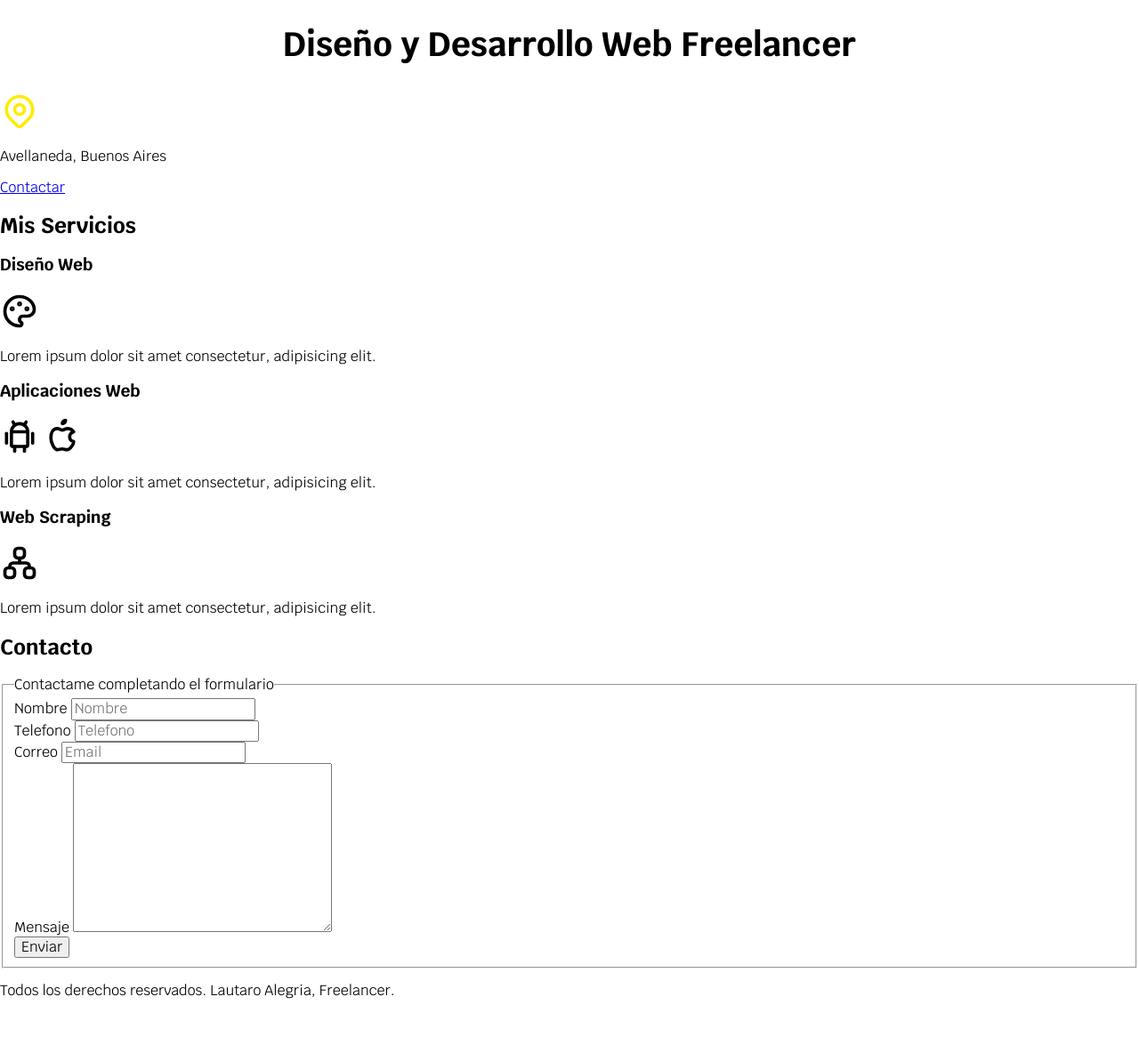
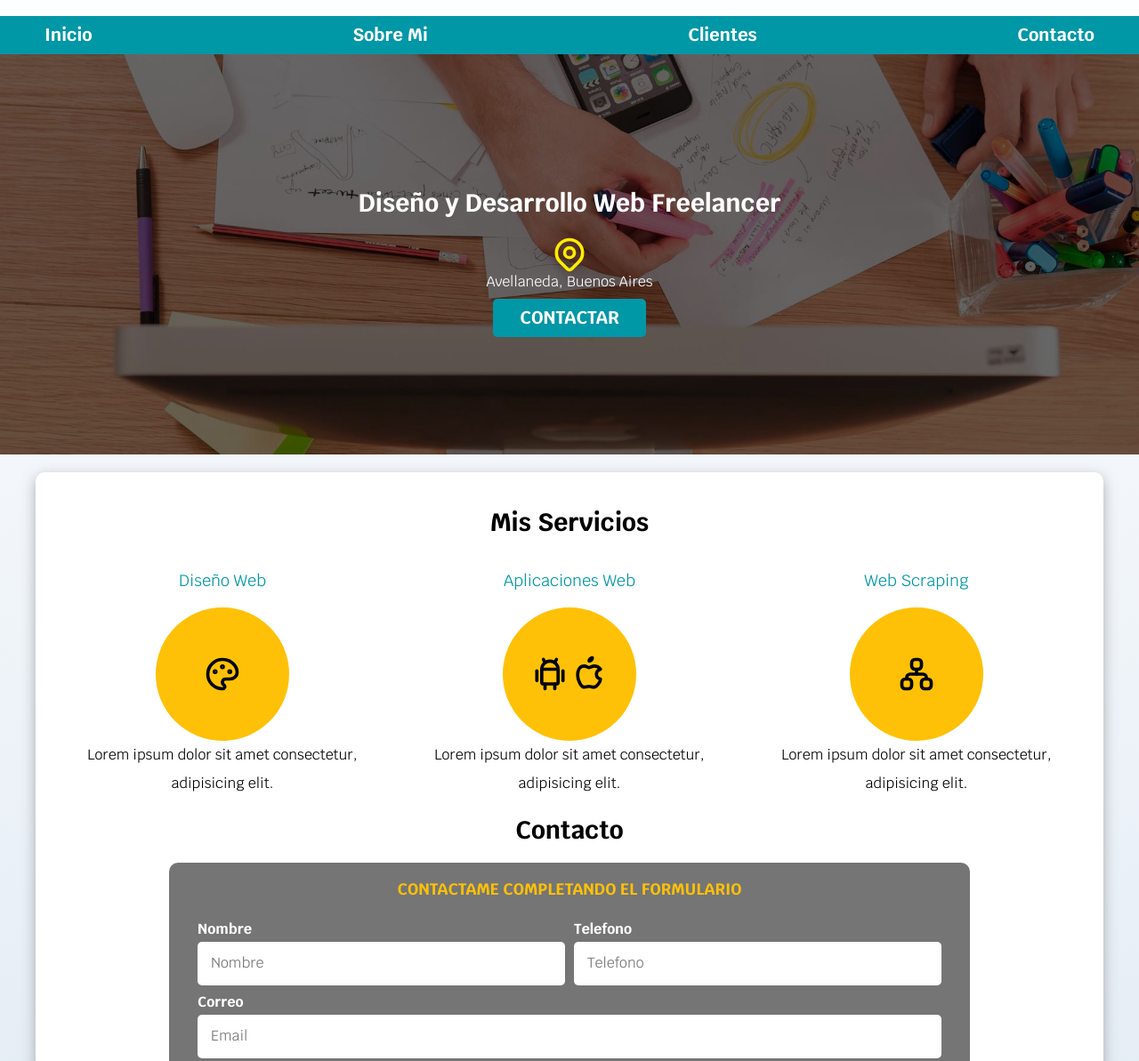
Before and after one commit to n-alegria/Desarrollo-Web, a plain HTML site: page Freelancer/index.html in a window 1280 px wide. Shown: the part 117-1310 px from the top of the page at 89% size. Before the commit the page ends 1256 px from the top, so only its background shows below. Drawn offline with Linux system fonts and the light colour scheme.

Commit message:
Proyecto Freelancer

```diff
--- a/Freelancer/css/styles.css
+++ b/Freelancer/css/styles.css
@@ -1,35 +1,297 @@
-:root{
+:root {
     --blanco: #ffffff;
     --oscuro: #212121;
     --primario: #ffc107;
     --secundario: #0097A7;
     --gris: #757575;
-
+    --grisClaro: #DFE9F3;
 }
 
-html{
-    font-size: 62.5%;
+*,
+*::before,
+*::after {
+    margin: 0;
+    padding: 0;
+    box-sizing: border-box;
 }
 
-body{
+html {
+    box-sizing: border-box;
+    font-size: 62.5%;
+    scroll-snap-type: x mandatory;
+    scroll-behavior: smooth;
+}
+
+.servicios,
+.navegacion-principal,
+.formulario {
+    scroll-snap-align: center;
+    scroll-snap-stop: always;
+}
+
+body {
     font-size: 16px;
     font-family: 'Krub', sans-serif;
+    /* Con linear-gradient puedo agregar un gradiente lineal indicando (direccion, color inicial, color final) */
+    background-image: linear-gradient(to top, var(--grisClaro) 0%, var(--blanco) 100%);
 }
 
-.titulo{
-    text-align: center;
+h1 {
     font-size: 3.8rem;
 }
 
-.titulo span{
+h2 {
+    font-size: 2.8rem;
+}
+
+h3 {
+    font-size: 1.8rem;
+}
+
+h1,
+h2,
+h3 {
+    text-align: center;
+    padding: 2rem;
+}
+
+.titulo span {
     font-size: 2rem;
 }
 
-.contenedor{
-    width: 120rem;
+.contenedor {
+    /* Toma 1200px como maximo */
+    max-width: 120rem;
     margin: 0 auto;
 }
 
-.navegacion-principal{
+.boton {
+    background-color: var(--secundario);
+    color: var(--blanco);
+    padding: 1rem 3rem;
+    margin-top: 1rem;
+    font-size: 2rem;
+    text-decoration: none;
+    text-transform: uppercase;
+    font-weight: bold;
+    border-radius: .5rem;
+    width: 90%;
+    text-align: center;
+    border: none;
+}
+
+.boton:hover {
+    cursor: pointer;
+}
+
+@media (min-width: 768px) {
+    .boton {
+        width: auto;
+    }
+}
+
+.sombra {
+    box-shadow: 0px 5px 15px 0px rgba(112, 112, 112, 0.54);
+    background-color: var(--blanco);
+    padding: 2rem;
+    border-radius: 1rem;
+}
+
+.nav-bg {
     background-color: var(--secundario);
 }
+
+.w-sm-100 {
+    width: 100%;
+}
+
+.flex {
+    display: flex;
+}
+
+.alinear-derecha {
+    justify-content: flex-end;
+}
+
+@media (min-width: 768px) {
+    .w-sm-100 {
+        width: auto;
+    }
+}
+
+.navegacion-principal {
+    display: flex;
+    flex-direction: column;
+}
+
+.navegacion-principal a {
+    display: block;
+    text-align: center;
+    color: var(--blanco);
+    text-decoration: none;
+    font-size: 2rem;
+    font-weight: 700;
+    padding: 1rem;
+}
+
+.navegacion-principal a:hover {
+    background-color: var(--primario);
+    color: var(--oscuro);
+}
+
+@media (min-width: 768px) {
+    .navegacion-principal {
+        flex-direction: row;
+        justify-content: space-between;
+    }
+}
+
+.hero {
+    /* padding: 2rem; */
+    background-image: url(../img/hero.jpg);
+    background-repeat: no-repeat;
+    background-size: cover;
+    background-position: center center;
+    height: 45rem;
+    position: relative;
+    margin-bottom: 2rem;
+}
+
+.contenido-hero {
+    /* background-color: rgba(0, 0, 0, .7); */
+    /* top: 0;
+    left: 0;
+    right: 0;
+    bottom: 0; */
+    display: flex;
+    flex-direction: column;
+    align-items: center;
+    justify-content: center;
+    position: absolute;
+    background-color: rgb(0 0 0 / 60%);
+    width: 100%;
+    height: 100%;
+}
+
+.contenido-hero h2,
+.contenido-hero p {
+    color: var(--blanco);
+}
+
+.contenido-hero .ubicacion {
+    display: flex;
+    flex-direction: column;
+    align-items: center;
+}
+
+
+/* Servicios */
+
+.servicio {
+    display: flex;
+    flex-direction: column;
+    align-items: center;
+}
+
+.servicio h3 {
+    color: var(--secundario);
+    font-weight: normal;
+}
+
+.servicio p {
+    line-height: 2;
+    text-align: center;
+}
+
+.servicio .iconos {
+    height: 12rem;
+    width: 12rem;
+    background-color: var(--primario);
+    border-radius: 50%;
+    display: flex;
+    align-items: center;
+    justify-content: center;
+}
+
+@media (min-width: 768px) {
+    .servicios {
+        display: grid;
+        grid: auto / repeat(3, 1fr);
+        column-gap: 1rem;
+    }
+    .servicio .iconos {
+        height: 15rem;
+        width: 15rem;
+    }
+}
+
+
+/* Contacto */
+
+.formulario {
+    /* Utiliza el valor mas pequeño */
+    width: min(90rem, 100%);
+    background-color: var(--gris);
+    margin: 0 auto;
+    padding: 2rem;
+    border-radius: 1rem;
+}
+
+.formulario fieldset {
+    border: none;
+}
+
+.formulario legend {
+    width: 100%;
+    text-align: center;
+    font-size: 1.8rem;
+    text-transform: uppercase;
+    font-weight: 700;
+    margin-bottom: 2rem;
+    color: var(--primario);
+}
+
+@media (min-width: 768px) {
+    .contenedor-campos {
+        display: grid;
+        grid-template-columns: repeat(2, 1fr);
+        grid-template-rows: auto auto 20rem;
+        column-gap: 1rem;
+    }
+    .campo:nth-child(3) {
+        grid-area: 2 / 1 / 3 / 3;
+    }
+    .campo:nth-child(4) {
+        grid-area: 3 / 1 / 4 / 3;
+    }
+}
+
+.campo {
+    margin-bottom: 1rem;
+}
+
+.campo label {
+    color: var(--blanco);
+    font-weight: bold;
+    margin-bottom: .5rem;
+    display: block;
+}
+
+.input-text {
+    width: 100%;
+    border: none;
+    padding: 1.5rem;
+    border-radius: .5rem;
+}
+
+.campo textarea {
+    height: 15rem;
+}
+
+
+/* Footer */
+
+.footer {
+    text-align: center;
+    padding: 1.5rem;
+}
--- a/Freelancer/index.html
+++ b/Freelancer/index.html
@@ -1,5 +1,6 @@
 <!DOCTYPE html>
 <html lang="es">
+
 <head>
     <meta charset="UTF-8">
     <meta http-equiv="X-UA-Compatible" content="IE=edge">
@@ -11,35 +12,42 @@
     <link rel="stylesheet" href="./css/styles.css">
     <title>Freelancer</title>
 </head>
+
 <body>
     <header>
         <h1 class="titulo">Lautaro Alegría <span>Freelancer</span></h1>
     </header>
-
+    <div class="nav-bg">
         <nav class="navegacion-principal contenedor">
             <a href="index.html">Inicio</a>
             <a href="nosotros.html">Sobre Mi</a>
             <a href="clientes.html">Clientes</a>
             <a href="contacto.html">Contacto</a>
         </nav>
-
-    <section>
+    </div>
+    <section class="hero">
+        <div class="contenido-hero">
             <h2 class="titulo">Diseño y Desarrollo Web Freelancer</h2>
 
+            <div class="ubicacion">
                 <svg xmlns="http://www.w3.org/2000/svg" class="icon icon-tabler icon-tabler-map-pin" width="44" height="44" viewBox="0 0 24 24" stroke-width="2" stroke="#ffec00" fill="none" stroke-linecap="round" stroke-linejoin="round">
                 <path stroke="none" d="M0 0h24v24H0z" fill="none"/>
                 <circle cx="12" cy="11" r="3" />
                 <path d="M17.657 16.657l-4.243 4.243a2 2 0 0 1 -2.827 0l-4.244 -4.243a8 8 0 1 1 11.314 0z" />
                 </svg>
                 <p>Avellaneda, Buenos Aires</p>
-        <a href="#">Contactar</a>
+            </div>
+            <a class="boton" href="#contacto">Contactar</a>
+        </div>
     </section>
 
-    <main>
+    <main class="contenedor sombra">
         <h2>Mis Servicios</h2>
 
-        <section>
+        <div class="servicios">
+            <section class="servicio">
                 <h3>Diseño Web</h3>
+                <div class="iconos">
                     <svg xmlns="http://www.w3.org/2000/svg" class="icon icon-tabler icon-tabler-palette" width="44" height="44" viewBox="0 0 24 24" stroke-width="2" stroke="#000000" fill="none" stroke-linecap="round" stroke-linejoin="round">
                     <path stroke="none" d="M0 0h24v24H0z" fill="none"/>
                     <path d="M12 21a9 9 0 1 1 0 -18a9 8 0 0 1 9 8a4.5 4 0 0 1 -4.5 4h-2.5a2 2 0 0 0 -1 3.75a1.3 1.3 0 0 1 -1 2.25" />
@@ -47,11 +55,13 @@
                     <circle cx="12" cy="7.5" r=".5" fill="currentColor" />
                     <circle cx="16.5" cy="10.5" r=".5" fill="currentColor" />
                     </svg>
+                </div>
                 <p>Lorem ipsum dolor sit amet consectetur, adipisicing elit.</p>
             </section>
 
-        <section>
+            <section class="servicio">
                 <h3>Aplicaciones Web</h3>
+                <div class="iconos">
                     <svg xmlns="http://www.w3.org/2000/svg" class="icon icon-tabler icon-tabler-brand-android" width="44" height="44" viewBox="0 0 24 24" stroke-width="2" stroke="#000000" fill="none" stroke-linecap="round" stroke-linejoin="round">
                     <path stroke="none" d="M0 0h24v24H0z" fill="none"/>
                     <line x1="4" y1="10" x2="4" y2="16" />
@@ -67,11 +77,13 @@
                     <path d="M9 7c-3 0 -4 3 -4 5.5c0 3 2 7.5 4 7.5c1.088 -.046 1.679 -.5 3 -.5c1.312 0 1.5 .5 3 .5s4 -3 4 -5c-.028 -.01 -2.472 -.403 -2.5 -3c-.019 -2.17 2.416 -2.954 2.5 -3c-1.023 -1.492 -2.951 -1.963 -3.5 -2c-1.433 -.111 -2.83 1 -3.5 1c-.68 0 -1.9 -1 -3 -1z" />
                     <path d="M12 4a2 2 0 0 0 2 -2a2 2 0 0 0 -2 2" />
                 </svg>
+                </div>
                 <p>Lorem ipsum dolor sit amet consectetur, adipisicing elit.</p>
             </section>
 
-        <section>
+            <section class="servicio">
                 <h3>Web Scraping</h3>
+                <div class="iconos">
                     <svg xmlns="http://www.w3.org/2000/svg" class="icon icon-tabler icon-tabler-sitemap" width="44" height="44" viewBox="0 0 24 24" stroke-width="2" stroke="#000000" fill="none" stroke-linecap="round" stroke-linejoin="round">
                         <path stroke="none" d="M0 0h24v24H0z" fill="none"/>
                         <rect x="3" y="15" width="6" height="6" rx="2" />
@@ -80,48 +92,49 @@
                         <path d="M6 15v-1a2 2 0 0 1 2 -2h8a2 2 0 0 1 2 2v1" />
                         <line x1="12" y1="9" x2="12" y2="12" />
                     </svg>
+                </div>
                 <p>Lorem ipsum dolor sit amet consectetur, adipisicing elit.</p>
             </section>
-
+        </div>
         <section>
             <h2>Contacto</h2>
-            <form action="#">
+            <form action="#" class="formulario" id="contacto">
 
                 <fieldset>
-
                     <legend>Contactame completando el formulario</legend>
-
-                    <div>
+                    <div class="contenedor-campos">
+                        <div class="campo">
                             <label for="name">Nombre</label>
-                        <input type="text" name="name" id="name" placeholder="Nombre">
+                            <input class="input-text" type="text" name="name" id="name" placeholder="Nombre">
                         </div>
 
-                    <div>
+                        <div class="campo">
                             <label for="telephone">Telefono</label>
-                        <input type="number" name="telephone" id="telephone" placeholder="Telefono">
+                            <input class="input-text" type="tel" name="telephone" id="telephone" placeholder="Telefono">
                         </div>
 
-                    <div>
+                        <div class="campo">
                             <label for="email">Correo</label>
-                        <input type="email" name="email" id="email" placeholder="Email">
+                            <input class="input-text" type="email" name="email" id="email" placeholder="Email">
                         </div>
 
-                    <div>
+                        <div class="campo">
                             <label for="message">Mensaje</label>
-                        <textarea name="message" id="message" cols="30" rows="10"></textarea>
+                            <textarea class="input-text" name="message" id="message" cols="30" rows="10"></textarea>
                         </div>
 
-                    <div>
-                        <input type="submit" value="Enviar">
                     </div>
-
+                    <div class="alinear-derecha flex">
+                        <input class="boton w-sm-100" type="submit" value="Enviar">
+                    </div>
                 </fieldset>
 
             </form>
         </section>
     </main>
-    <footer>
+    <footer class="footer">
         <p>Todos los derechos reservados. Lautaro Alegria, Freelancer.</p>
     </footer>
 </body>
+
 </html>
```
Lines whose indentation alone changed are shown as unchanged.
